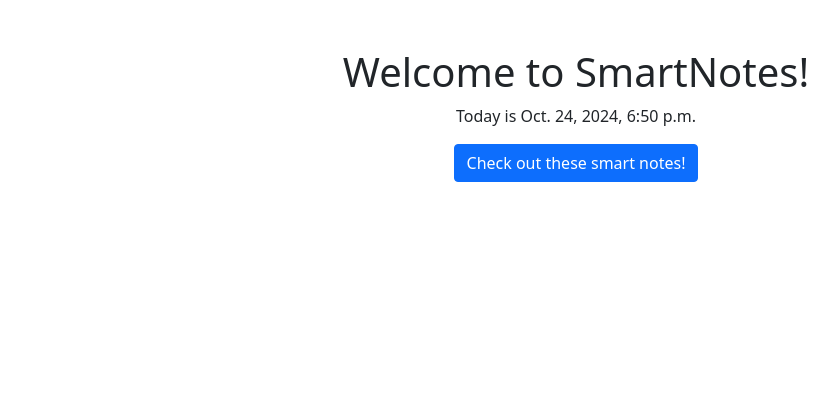
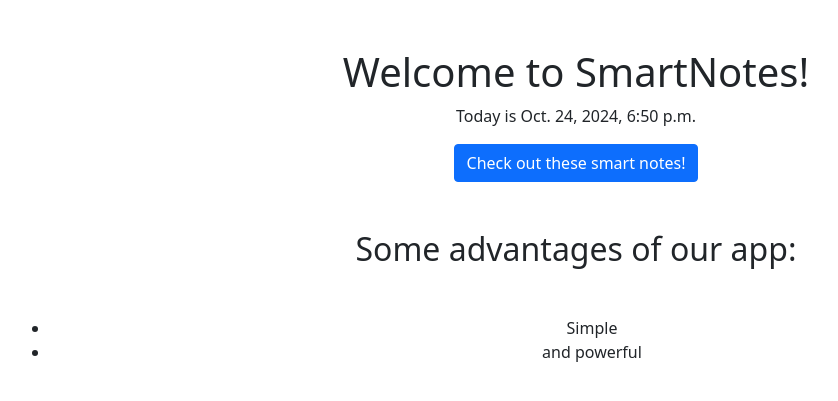
Before and after one commit to LinkedInLearning/django-esst-2894047, a Django app: page /home in a window 1280 px wide. Shown: the top 401 px of the page, without its empty margins (64-902 px from the left). Run offline with Django 3.2, Linux system fonts and the light colour scheme.

Commit message:
challenge 05 solution recorded

```diff
--- /dev/null
+++ b/home/templates/home/advantages.html
@@ -0,0 +1,4 @@
+<ul>
+    <li>Simple</li>
+    <li>and powerful</li>
+</ul>
--- a/home/templates/home/welcome.html
+++ b/home/templates/home/welcome.html
@@ -4,4 +4,7 @@
     <h1>Welcome to SmartNotes!</h1>
     <p>Today is {{today}}</p>
     <a href="{% url 'notes.list' %}" class="btn btn-primary">Check out these smart notes!</a>
+
+    <h2 class="my-5">Some advantages of our app:</h2>
+    {% include "home/advantages.html" %}
 {% endblock %}
```
